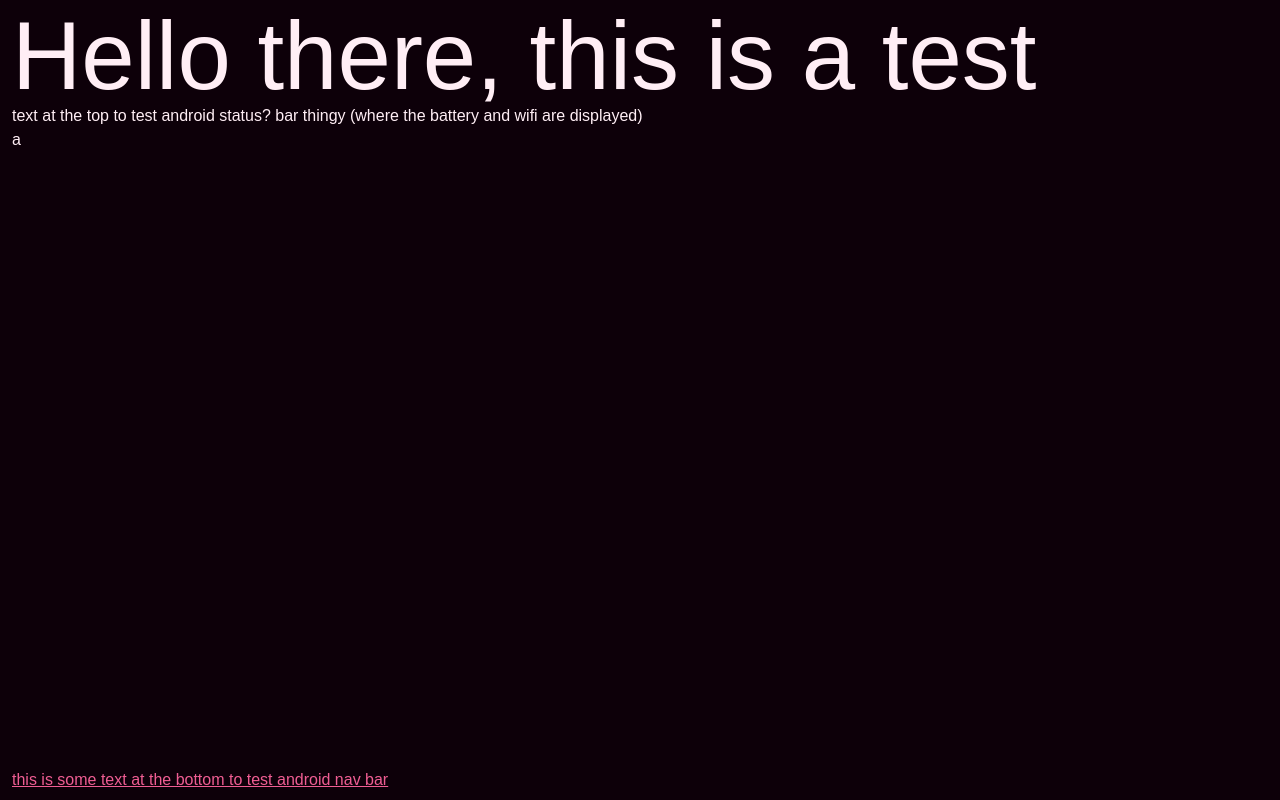
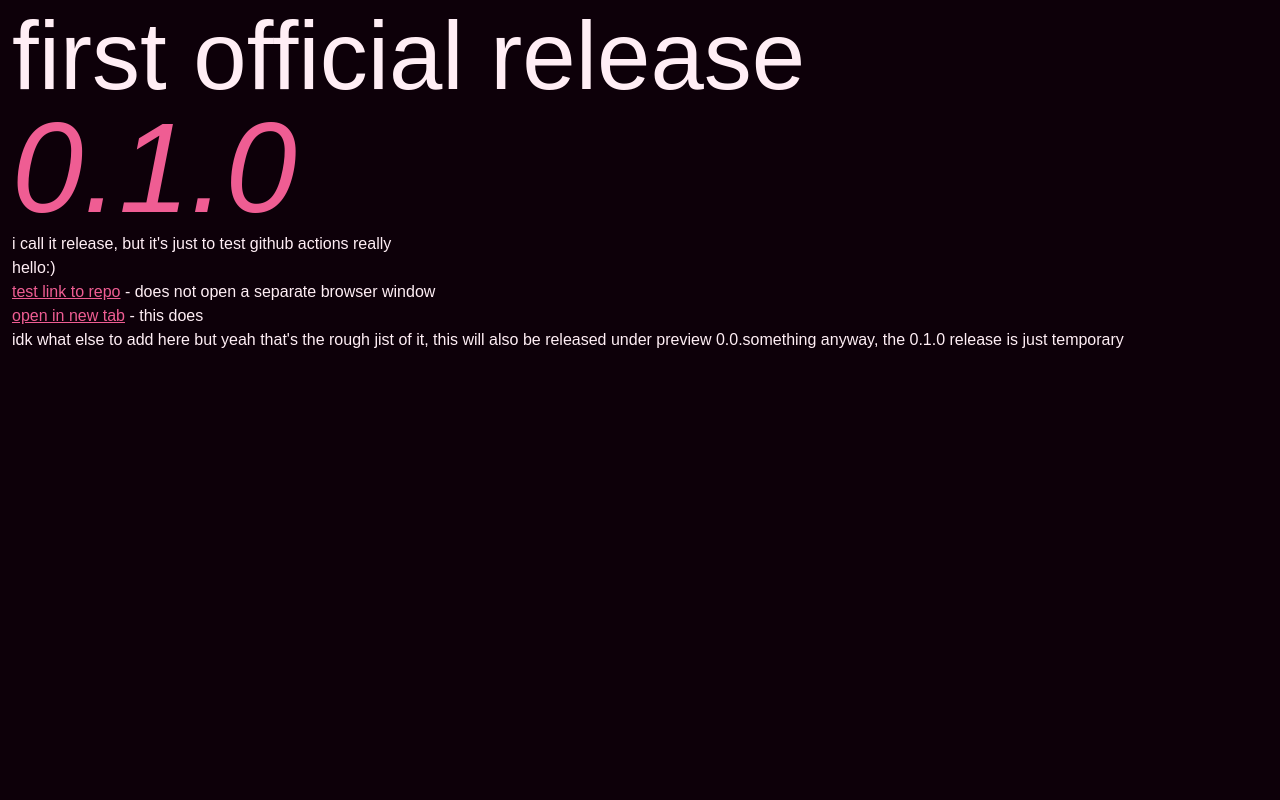
Before and after one commit to lacrimanstinea/isolde, a SvelteKit app in the folder core/app/: page / in a window 1280 px wide. Built offline with nearby package versions, Linux system fonts and the light colour scheme.

Commit message:
feat: slightly refactor platform detection script and update initial page
- define android capability permissions in separate file tauri

```diff
--- a/core/app/src/lib/utils/platform.ts
+++ b/core/app/src/lib/utils/platform.ts
@@ -40,12 +40,13 @@ export async function getPlatform(): Promise<PlatformInfo> {
   }
 
   const isMobile = os === 'android' || os === 'ios';
+  const isDesktop = os === 'windows' || os === 'macos' || os === 'linux';
 
   // update memory cache
   memoryCache = {
     os,
     isMobile,
-    isDesktop: isTauri && !isMobile,
+    isDesktop,
     isTauri,
   };
 
--- a/core/app/src/routes/+layout.svelte
+++ b/core/app/src/routes/+layout.svelte
@@ -3,8 +3,8 @@
     import '$lib/css/tailwind.css';
     import { onMount } from 'svelte';
     import TitleBar from '$lib/components/titleBar.svelte';
+
     import { getPlatform, type PlatformInfo } from '$lib/utils/platform';
-
     let platform = $state<PlatformInfo | null>(null);
 
     onMount(async () => {
@@ -19,6 +19,7 @@
         <TitleBar />
     {/if}
 
+    <!-- extra styling for top and bottom padding on mobile -->
     <main
         class="font-elms flex-1 px-3 overflow-auto decoration-accent selection:bg-accent selection:text-bg accent-accent"
         style={!platform?.isDesktop ? `
--- a/core/app/src/routes/+page.svelte
+++ b/core/app/src/routes/+page.svelte
@@ -1,14 +1,29 @@
+<script lang="ts">
+    import { onMount } from 'svelte';
+    import { getPlatform, type PlatformInfo } from '$lib/utils/platform';
+    let platform = $state<PlatformInfo | null>(null);
+
+    onMount(async () => {
+        platform = await getPlatform();
+    });
+</script>
 
 <div class="flex flex-col min-h-full">
     <!-- stick to top -->
     <div>
-        <h1 class="text-8xl">Hello there, this is a test</h1>
-        <p>text at the top to test android status? bar thingy (where the battery and wifi are displayed)</p>
-        <p>a</p>
+        <h1 class="text-8xl">first official release</h1> <h2 class="text-9xl text-accent font-thin italic">0.1.0</h2>
+        <p>i call it release, but it's just to test github actions really</p>
+        <p>hello:)</p>
+        <a href="https://github.com/lacrimanstinea/isolde">test link to repo</a> - does not open a separate browser window
+        <br>
+        <a href="https://github.com/lacrimanstinea/isolde" target="_blank">open in new tab</a> - this does
+        <p>idk what else to add here but yeah that's the rough jist of it, this will also be released under preview 0.0.something anyway, the 0.1.0 release is just temporary</p>
     </div>
 
+    {#if platform?.isMobile}
     <!-- stick to bottom -->
     <div class="mt-auto pt-4">
-        <a href="#test" class="text-accent underline">this is some text at the bottom to test android nav bar</a>
+        <p class="text-white opacity-35 underline">this is some text at the bottom to test mobile nav bar thingy, it only shows on mobile though</p>
     </div>
+    {/if}
 </div>
```
Also changed, not shown: 1 other file (tests, documents, lock files or other folders).
